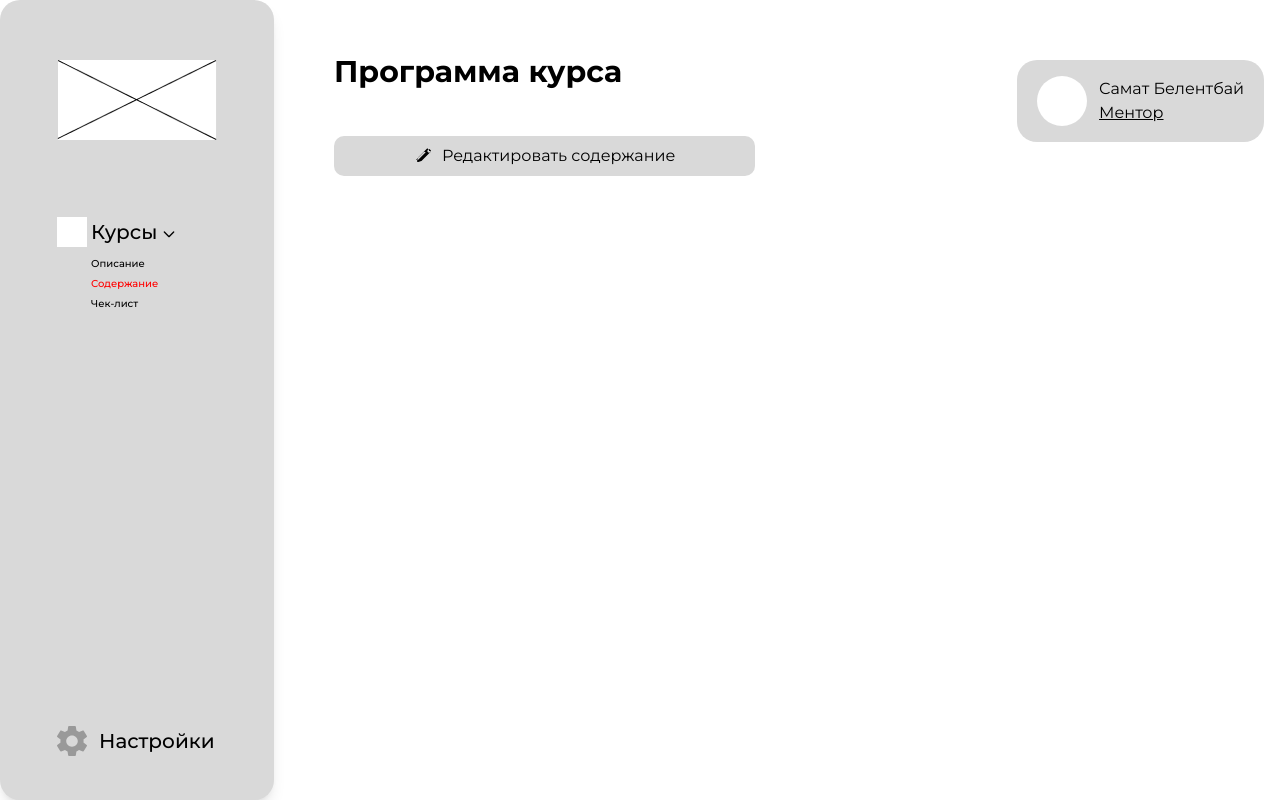
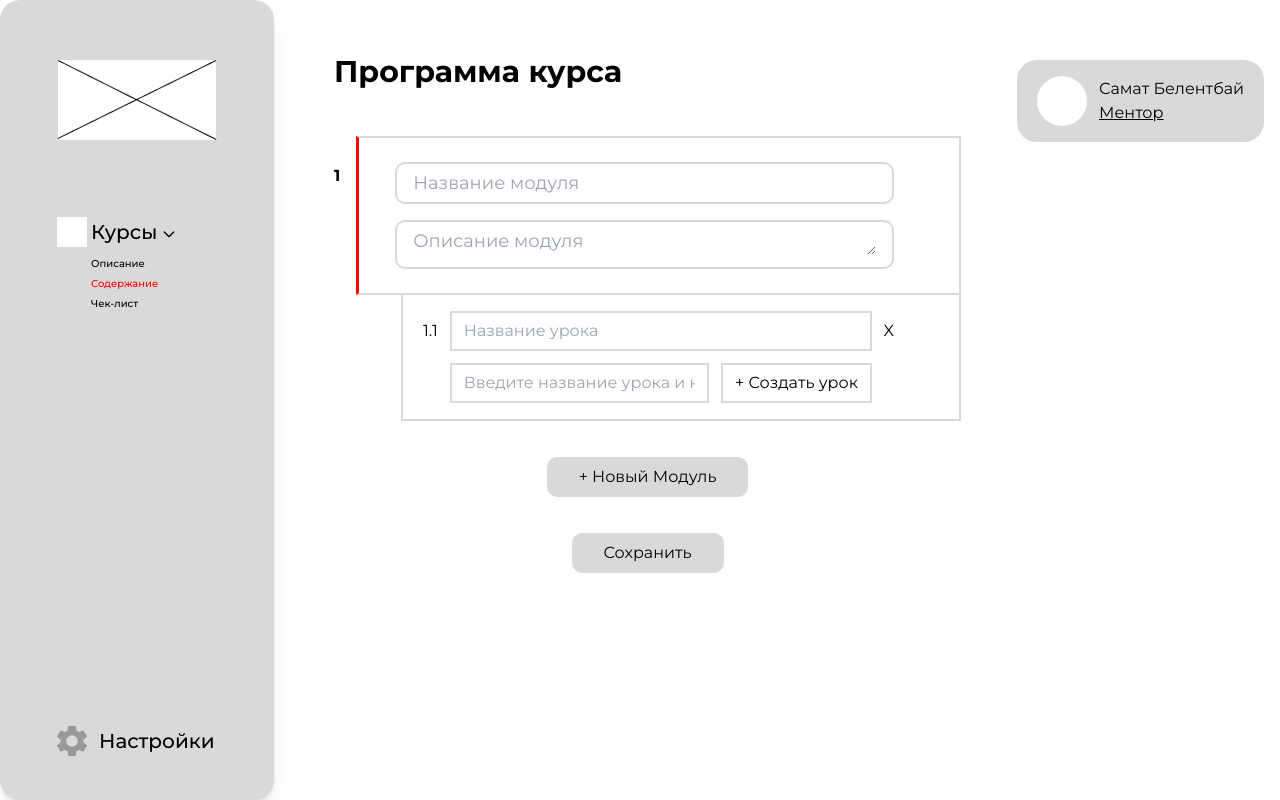
Before and after one commit to samekeekz/jusan-lms, a React (Vite) app: page /course/1/content in a window 1280 px wide. Both pictures are taken after a click on the button "+ Новый модуль". Built offline with nearby package versions, Linux system fonts and the light colour scheme.

Commit message:
feat: implement adding new lesson

```diff
--- a/src/pages/Modules/Modules.tsx
+++ b/src/pages/Modules/Modules.tsx
@@ -1,7 +1,8 @@
 import { useState } from "react";
 import { useAppDispatch, useAppSelector } from "@/hooks/redux";
 import { useParams } from "react-router-dom";
-import { editModules } from "@/store/slices/courseSlice";
+import { Module, editModules } from "@/store/slices/courseSlice";
+import Pencil from "@/assets/pencil.png";
 
 const Modules = () => {
   const { id } = useParams();
@@ -9,8 +10,11 @@ const Modules = () => {
   const course = courses.find((course) => course.id === Number(id));
   const dispatch = useAppDispatch();
 
+  const [lessonName, setLessonName] = useState("");
   const [editMode, setEditMode] = useState(false);
-  const [editedModules, setEditedModules] = useState(course?.modules || []);
+  const [editedModules, setEditedModules] = useState<Module[]>(
+    course?.modules || []
+  );
 
   const handleAddModule = () => {
     const newModule = {
@@ -28,8 +32,18 @@ const Modules = () => {
   };
 
   const handleSave = () => {
+    const modulesWithNonEmptyLessons = editedModules.map((module) => ({
+      ...module,
+      lessons: module.lessons.filter(
+        (lesson) => lesson.lesson_name.trim() !== ""
+      ),
+    }));
+
     dispatch(
-      editModules({ courseId: course?.id ?? 0, modules: editedModules })
+      editModules({
+        courseId: course?.id ?? 0,
+        modules: modulesWithNonEmptyLessons,
+      })
     );
     setEditMode(false);
   };
@@ -68,18 +82,37 @@ const Modules = () => {
     setEditedModules(updatedModules);
   };
 
-  const handleAddLesson = (moduleId: number) => {
+  const handleAddLesson = (moduleId: number, lessonName: string) => {
     const updatedModules = editedModules.map((module) => {
       if (module.id === moduleId) {
         const newLesson = {
           id: module.lessons.length + 1,
-          lesson_name: "",
+          lesson_name: lessonName,
         };
-        return { ...module, lessons: [...module.lessons, newLesson] };
+        const updatedLessons = [...module.lessons, newLesson];
+        return { ...module, lessons: updatedLessons };
       }
       return module;
     });
     setEditedModules(updatedModules);
+  };
+
+  const handleDeleteLesson = (moduleId: number, lessonIndex: number) => {
+    const updatedModules = editedModules.map((module) => {
+      if (module.id === moduleId) {
+        const updatedLessons = module.lessons
+          .filter((_, index) => index !== lessonIndex)
+          .map((lesson, index) => ({ ...lesson, id: index + 1 }));
+        return { ...module, lessons: updatedLessons };
+      }
+      return module;
+    });
+    setEditedModules(updatedModules);
+  };
+
+  const handleAddFirstModule = () => {
+    handleAddModule();
+    setEditMode(true);
   };
 
   console.log(editedModules);
@@ -106,6 +139,7 @@ const Modules = () => {
                               className="text-lg w-full"
                               type="text"
                               placeholder="Название модуля"
+                              value={module.module_name}
                               onChange={(e) =>
                                 handleModuleChange(
                                   module.id,
@@ -119,6 +153,7 @@ const Modules = () => {
                             <textarea
                               className="text-lg w-full"
                               placeholder="Описание модуля"
+                              value={module.module_description}
                               onChange={(e) =>
                                 handleModuleChange(
                                   module.id,
@@ -143,6 +178,7 @@ const Modules = () => {
                                   className=""
                                   type="text"
                                   placeholder="Название урока"
+                                  value={lesson.lesson_name}
                                   onChange={(e) =>
                                     handleLessonChange(
                                       module.id,
@@ -153,7 +189,14 @@ const Modules = () => {
                                 />
                               </div>
                               {index !== editModules.length - 1 && (
-                                <span className="cursor-pointer ">X</span>
+                                <span
+                                  className="cursor-pointer"
+                                  onClick={() =>
+                                    handleDeleteLesson(module.id, index)
+                                  }
+                                >
+                                  X
+                                </span>
                               )}
                             </div>
                             {index === module.lessons.length - 1 && (
@@ -166,11 +209,16 @@ const Modules = () => {
                                     className="w-full"
                                     type="text"
                                     placeholder="Введите название урока и нажмите Enter"
+                                    onChange={(e) =>
+                                      setLessonName(e.target.value)
+                                    }
                                   />
                                 </div>
                                 <button
                                   className="shrink-0 border-[#D9D9D9] border-[2px] border-solid py-[6px] px-3 mr-[22px]"
-                                  onClick={() => handleAddLesson(module.id)}
+                                  onClick={() =>
+                                    handleAddLesson(module.id, lessonName)
+                                  }
                                 >
                                   + Создать урок
                                 </button>
@@ -195,33 +243,51 @@ const Modules = () => {
                   </button>
                 </div>
               ) : (
-                <div className="flex flex-col gap-4">
+                <div className="flex flex-col gap-12">
                   <button
                     className="self-start flex items-center gap-2 bg-[#D9D9D9] hover:bg-[#A9A9A9] py-2 px-20 rounded-[10px]"
                     onClick={() => setEditMode(true)}
                   >
-                    <svg
-                      xmlns="http://www.w3.org/2000/svg"
-                      className="h-5 w-5"
-                      viewBox="0 0 20 20"
-                      fill="currentColor"
-                    >
-                      <path
-                        fillRule="evenodd"
-                        d="M14.293 3.293a1 1 0 0 1 1.414 0l1 1a1 1 0 0 1 0 1.414l-9 9a1 1 0 0 1-.39.242l-3 1a1 1 0 0 1-1.266-1.265l1-3a1 1 0 0 1 .242-.391l9-9zM13 5l2-2v2h2l-2 2-2-2zm-1.293 1.293l-8 8-1.586-.586 8-8 1.586.586z"
-                        clipRule="evenodd"
+                    <div className="w-[15px] h-[15px]">
+                      <img
+                        className="w-full h-full"
+                        src={Pencil}
+                        alt="pencil icon"
                       />
-                    </svg>
+                    </div>
                     <p>Редактировать содержание</p>
                   </button>
-                  {editedModules?.map((module) => (
-                    <div key={module.id} className="flex flex-col gap-2">
-                      <h2 className="font-bold text-2xl">
-                        {module.module_name}
-                      </h2>
-                      <p>{module.module_description}</p>
-                    </div>
-                  ))}
+                  <div className="flex flex-col gap-8">
+                    {editedModules?.map((module) => (
+                      <div key={module.id} className="w-full flex flex-col">
+                        <div className="flex border-[#D9D9D9] border-[2px] border-l-[3px] border-l-[#FF0000] border-solid px-4 py-5">
+                          <h2 className="font-semibold text-[25px] leading-[20px] capitalize">
+                            <span>{module.id}. </span> {module.module_name}
+                          </h2>
+                        </div>
+                        {module.lessons.map((lesson) => (
+                          <div
+                            key={lesson.id}
+                            className="max-w-full ml-[56px] border-t-0 text-[20px] leading-[20px] flex justify-between items-center border-[#D9D9D9] border-[2px] border-solid px-5 py-3"
+                          >
+                            <div className="flex items-center gap-1">
+                              <p>
+                                {module.id}.{lesson.id}.
+                              </p>
+                              <p>{lesson.lesson_name}</p>
+                            </div>
+                            <div className="cursor-pointer w-[18px] h-[18px]">
+                              <img
+                                className="w-full h-full"
+                                src={Pencil}
+                                alt="pencil icon"
+                              />
+                            </div>
+                          </div>
+                        ))}
+                      </div>
+                    ))}
+                  </div>
                 </div>
               )}
             </div>
@@ -232,7 +298,7 @@ const Modules = () => {
                 Создайте первый модуль, чтоб добавить уроки
               </p>
               <button
-                onClick={handleAddModule}
+                onClick={handleAddFirstModule}
                 className="bg-[#D9D9D9] hover:bg-[#A9A9A9] py-2 px-20 rounded-[10px]"
               >
                 + Новый модуль
--- a/src/store/slices/courseSlice.ts
+++ b/src/store/slices/courseSlice.ts
@@ -18,7 +18,7 @@ export interface Course {
   modules: Module[];
 }
 
-interface Module {
+export interface Module {
   id: number;
   module_name: string;
   module_description: string;
```
Also changed, not shown: src/assets/pencil.png (added).
